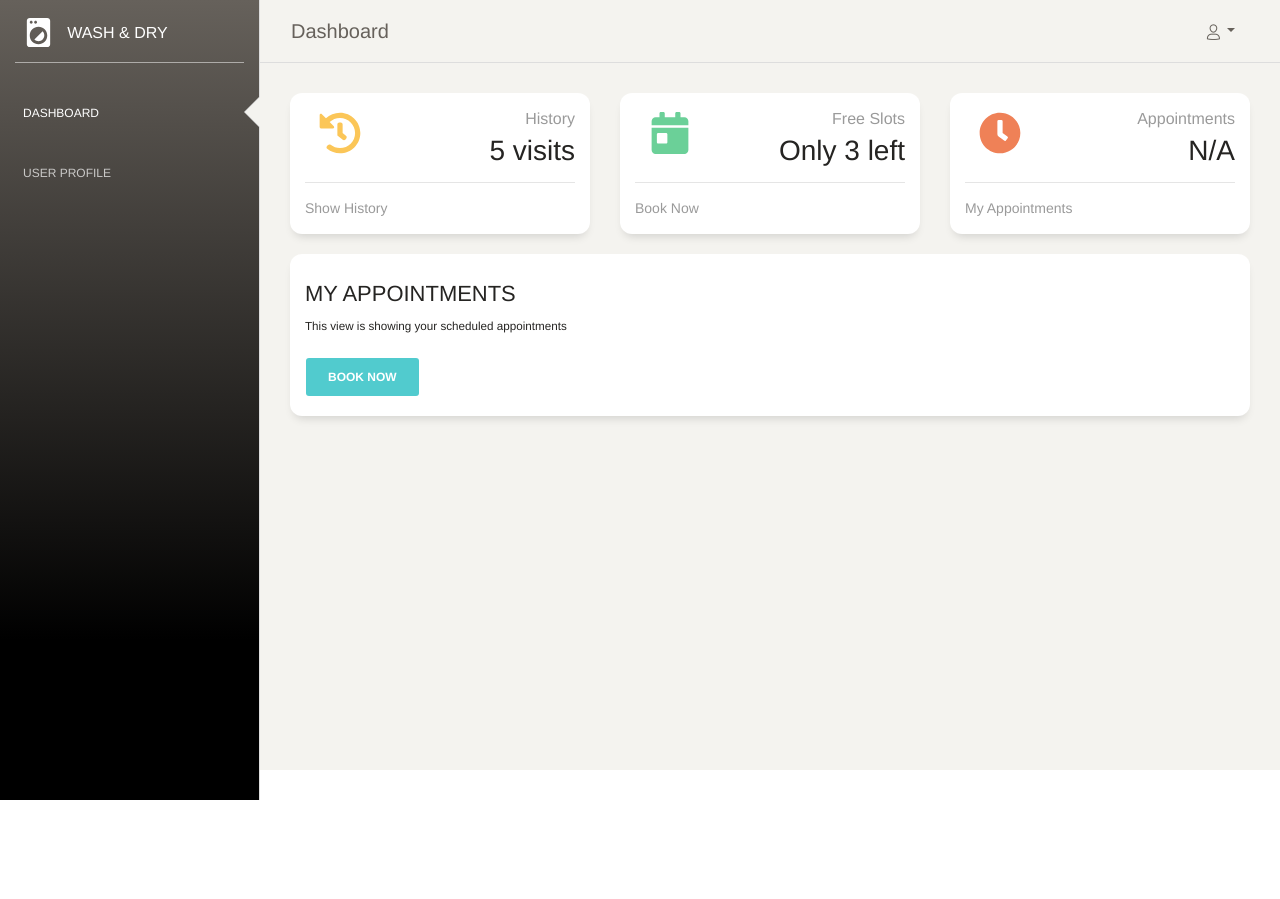
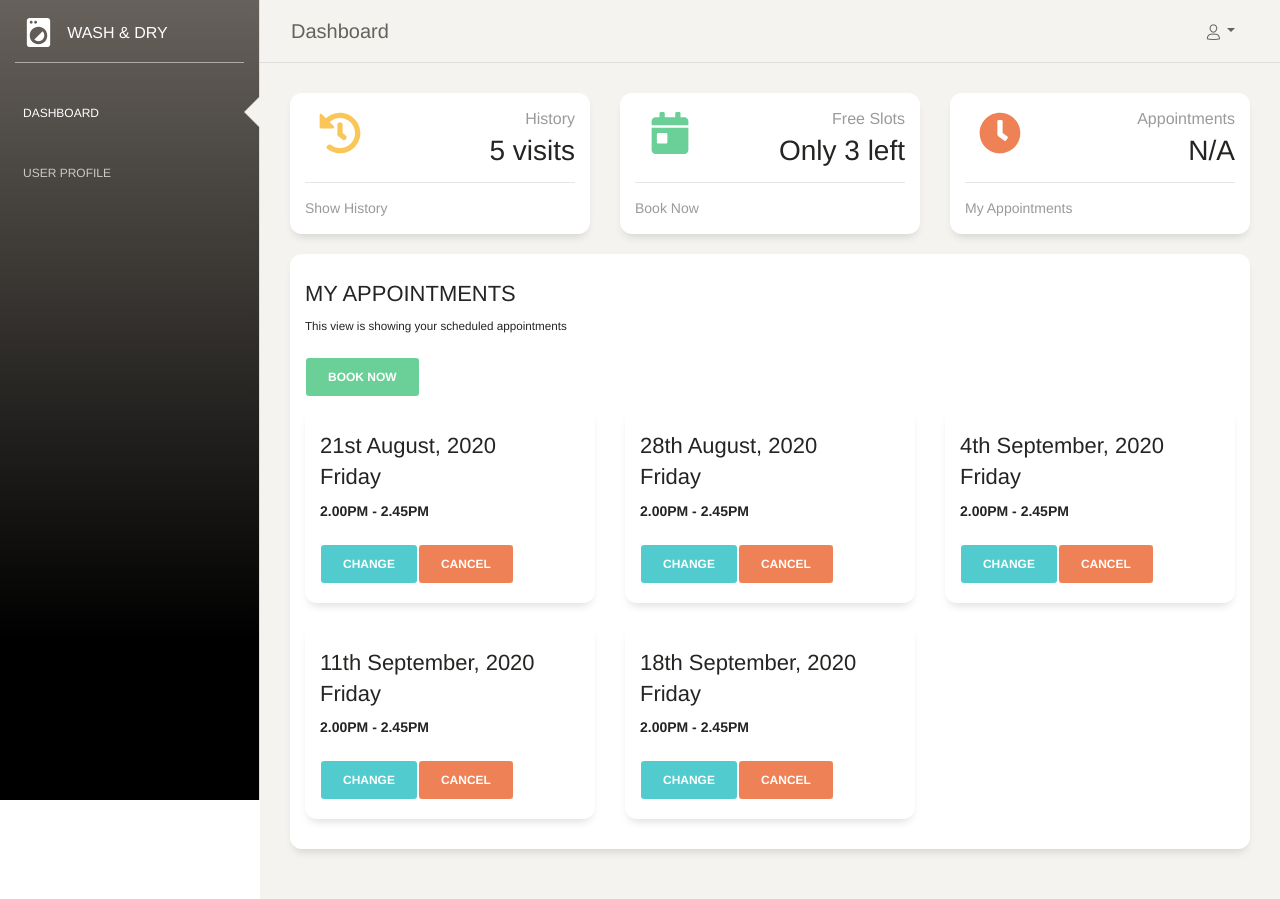
Before and after one commit to shakif95/washndry, a React (Create React App) app: page /appointments in a window 1280 px wide. Before the commit the page ends 800 px from the top, so only its background shows below. Built offline with nearby package versions, Linux system fonts and the light colour scheme.

Commit message:
[Added] new cards for each appointment

```diff
--- a/src/components/dashboard/Appointments/Appointments.tsx
+++ b/src/components/dashboard/Appointments/Appointments.tsx
@@ -21,9 +21,116 @@ export const Appointments: React.FC<any> = props => {
             <Card.Body>
               <Row>
                 <Col xs={12} md={6} lg={3}>
-                  <Button>
+                  <Button variant="success">
                     Book Now
                   </Button>
+                </Col>
+              </Row>
+              <Row>
+                <Col xs={12} md={6} lg={4}>
+                  <Card className="appointment-card">
+                    <Card.Header>
+                      <Card.Title>
+                        21st August, 2020
+                        <p className="day">Friday</p>
+                      </Card.Title>
+                      <Card.Subtitle>
+                        2.00PM - 2.45PM
+                      </Card.Subtitle>
+                    </Card.Header>
+                    <Card.Body className="card-body-spacing">
+                        <Button>
+                          Change
+                        </Button>
+                        <Button variant="danger">
+                          Cancel
+                        </Button>
+                    </Card.Body>
+                  </Card>
+                </Col>
+                <Col xs={12} md={6} lg={4}>
+                  <Card className="appointment-card">
+                    <Card.Header>
+                      <Card.Title>
+                        28th August, 2020
+                        <p className="day">Friday</p>
+                      </Card.Title>
+                      <Card.Subtitle>
+                        2.00PM - 2.45PM
+                      </Card.Subtitle>
+                    </Card.Header>
+                    <Card.Body className="card-body-spacing">
+                        <Button>
+                          Change
+                        </Button>
+                        <Button variant="danger">
+                          Cancel
+                        </Button>
+                    </Card.Body>
+                  </Card>
+                </Col>
+                <Col xs={12} md={6} lg={4}>
+                  <Card className="appointment-card">
+                    <Card.Header>
+                      <Card.Title>
+                        4th September, 2020
+                        <p className="day">Friday</p>
+                      </Card.Title>
+                      <Card.Subtitle>
+                        2.00PM - 2.45PM
+                      </Card.Subtitle>
+                    </Card.Header>
+                    <Card.Body className="card-body-spacing">
+                        <Button>
+                          Change
+                        </Button>
+                        <Button variant="danger">
+                          Cancel
+                        </Button>
+                    </Card.Body>
+                  </Card>
+                </Col>
+                <Col xs={12} md={6} lg={4}>
+                  <Card className="appointment-card">
+                    <Card.Header>
+                      <Card.Title>
+                        11th September, 2020
+                        <p className="day">Friday</p>
+                      </Card.Title>
+                      <Card.Subtitle>
+                        2.00PM - 2.45PM
+                      </Card.Subtitle>
+                    </Card.Header>
+                    <Card.Body className="card-body-spacing">
+                        <Button>
+                          Change
+                        </Button>
+                        <Button variant="danger">
+                          Cancel
+                        </Button>
+                    </Card.Body>
+                  </Card>
+                </Col>
+                <Col xs={12} md={6} lg={4}>
+                  <Card className="appointment-card">
+                    <Card.Header>
+                      <Card.Title>
+                        18th September, 2020
+                        <p className="day">Friday</p>
+                      </Card.Title>
+                      <Card.Subtitle>
+                        2.00PM - 2.45PM
+                      </Card.Subtitle>
+                    </Card.Header>
+                    <Card.Body className="card-body-spacing">
+                        <Button>
+                          Change
+                        </Button>
+                        <Button variant="danger">
+                          Cancel
+                        </Button>
+                    </Card.Body>
+                  </Card>
                 </Col>
               </Row>
             </Card.Body>
```
